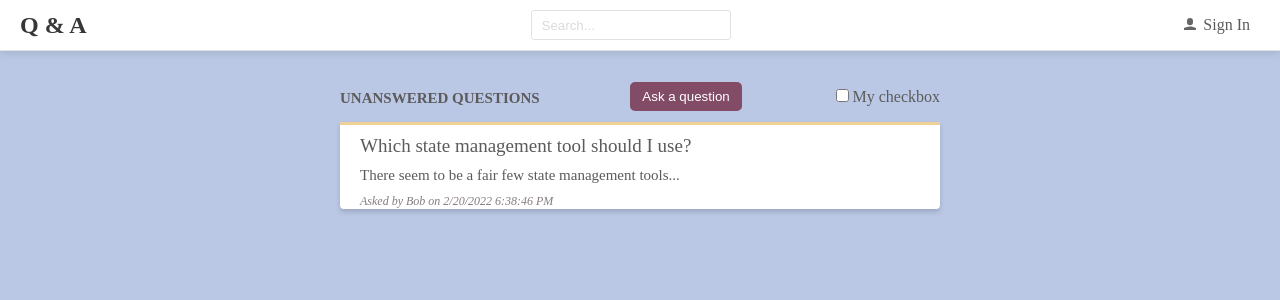
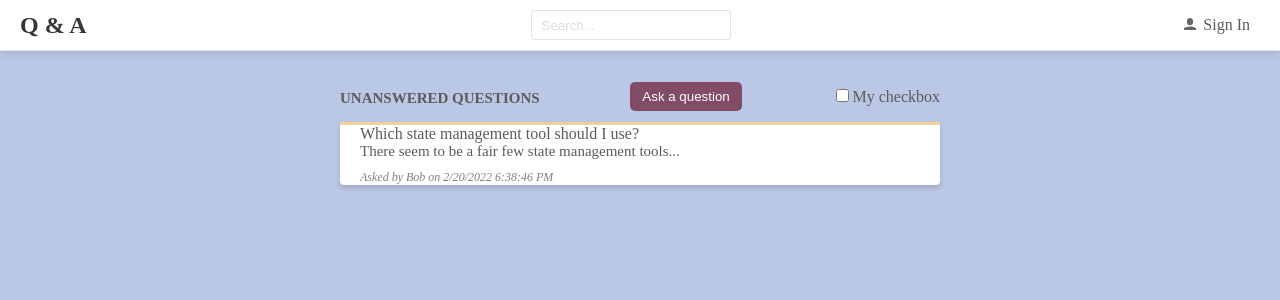
Before and after one commit to ugeHidalgo/ReactWinthDotNet1, a React (Create React App) app: page / in a window 1280 px wide. Shown: the top 300 px of the page. Built offline with nearby package versions, Linux system fonts and the light colour scheme.

Commit message:
Question page access using Link and parameters

```diff
--- a/src/App.tsx
+++ b/src/App.tsx
@@ -8,6 +8,7 @@
 import { SearchPage } from './SearchPage';
 import { AskPage } from './AskPage';
 import { NotFoundPage } from './NotFoundPage';
+import { QuestionPage } from './QuestionPage';
 
 function App() {
   return (
@@ -25,6 +26,7 @@
           <Route path="search" element={<SearchPage />} />
           <Route path="ask" element={<AskPage />} />
           <Route path="signin" element={<SignInPage />} />
+          <Route path="questions/:questionId" element={<QuestionPage />} />
           <Route path="*" element={<NotFoundPage />} />
         </Routes>
       </div>
--- a/src/HomePage.tsx
+++ b/src/HomePage.tsx
@@ -1,6 +1,7 @@
 /** @jsxImportSource @emotion/react */
 import { css } from '@emotion/react';
 import React, { useState } from 'react';
+import { useNavigate } from 'react-router-dom';
 import { CheckBox } from './CheckBox';
 import { Page } from './Page';
 import { PageTitle } from './PageTitle';
@@ -12,8 +13,10 @@
   const [questions, setQuestions] = useState<QuestionData[]>([]);
   const [questionsLoading, setQuestionsLoading] = useState(true);
 
-  const clickQuestionButton = () => {
-    console.log('Changing button state.');
+  const navigate = useNavigate();
+  const handleAskQuestionClick = () => {
+    console.log('Navigation to ask page.');
+    navigate('ask');
   };
 
   React.useEffect(() => {
@@ -37,7 +40,7 @@
           `}
         >
           <PageTitle>Unanswered questions</PageTitle>
-          <PrimaryButton onClick={clickQuestionButton}>
+          <PrimaryButton onClick={handleAskQuestionClick}>
             Ask a question
           </PrimaryButton>
           <CheckBox label="My checkbox" />
--- a/src/Question.tsx
+++ b/src/Question.tsx
@@ -2,6 +2,7 @@
 import { css } from '@emotion/react';
 import { gray2, gray3 } from './Styles';
 import { QuestionData } from './QuestionData';
+import { Link } from 'react-router-dom';
 
 interface Props {
   data: QuestionData;
@@ -14,14 +15,15 @@
       padding: 10px opx;
     `}
   >
-    <div
+    <Link
       css={css`
-        padding: 10px 0px;
-        font-size: 19px;
+        text-decoration: none;
+        color: ${gray2};
       `}
+      to={`/questions/${data.questionId}`}
     >
       {data.title}
-    </div>
+    </Link>
     {showContent && (
       <div
         css={css`
--- a/src/QuestionPage.tsx
+++ b/src/QuestionPage.tsx
@@ -1,5 +1,7 @@
+import { useParams } from 'react-router-dom';
 import { Page } from './Page';
 
 export const QuestionPage = () => {
-  <Page>Question Page</Page>;
+  const { questionId } = useParams();
+  return <Page>Question Page {questionId}</Page>;
 };
```
